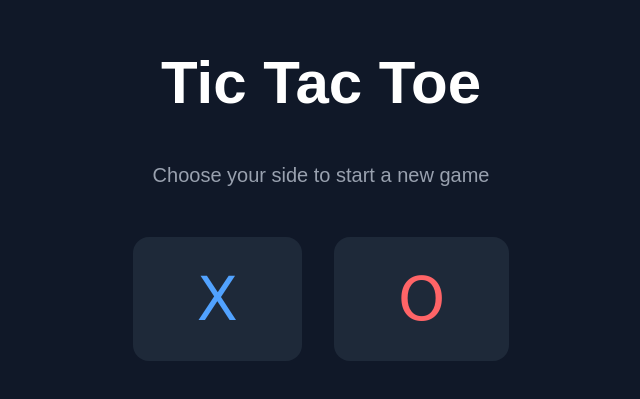
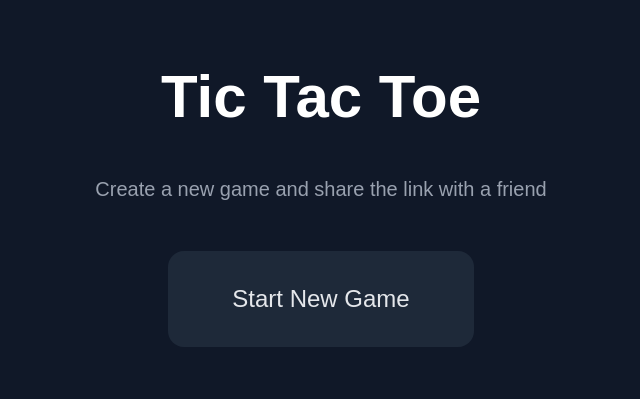
Before and after one commit to OpeOginni/tic-tac-toe, a Next.js app: page / in a window 1280 px wide. Shown: the part 193-592 px from the top of the page, without its empty margins (319-959 px from the left). Built offline with nearby package versions, Linux system fonts and the light colour scheme.

Commit message:
Updated Frontend

```diff
--- a/package.json
+++ b/package.json
@@ -7,7 +7,7 @@
     "build": "next build",
     "start": "next start",
     "lint": "next lint",
-    "server:dev": "tsx watch server/server.ts",
+    "server:dev": "bun run server/server.ts",
     "server:build": "tsc server/server.ts --outDir dist",
     "server:start": "node dist/server.js"
   },
--- a/src/app/page.tsx
+++ b/src/app/page.tsx
@@ -5,7 +5,7 @@ export default function Home() {
     <div className="flex flex-col items-center justify-center min-h-screen bg-gray-900">
       <div className="text-center">
         <h1 className="text-6xl font-bold mb-12 text-white">Tic Tac Toe</h1>
-        <p className="text-xl text-gray-400 mb-12">Choose your side to start a new game</p>
+        <p className="text-xl text-gray-400 mb-12">Create a new game and share the link with a friend</p>
         <GameStarter />
       </div>
     </div>
--- a/src/components/GameStarter.tsx
+++ b/src/components/GameStarter.tsx
@@ -12,7 +12,6 @@ export default function GameStarter() {
     try {
       // Generate a random room ID
       const roomId = Math.random().toString(36).substring(2, 8);
-      // Note: we're not passing the role parameter anymore since it's handled by the server
       router.push(`/game?room=${roomId}`);
     } finally {
       setIsLoading(false);
@@ -20,23 +19,12 @@ export default function GameStarter() {
   };
 
   return (
-    <div className="flex gap-8">
-      <button
-        onClick={() => startGame()}
-        className="px-16 py-8 text-6xl rounded-2xl bg-gray-800 text-blue-400 hover:bg-gray-700 transition-all hover:scale-105"
-        disabled={isLoading}
-        style={{ fontFamily: 'Comic Sans MS' }}
-      >
-        X
-      </button>
-      <button
-        onClick={() => startGame()}
-        className="px-16 py-8 text-6xl rounded-2xl bg-gray-800 text-red-400 hover:bg-gray-700 transition-all hover:scale-105"
-        disabled={isLoading}
-        style={{ fontFamily: 'Comic Sans MS' }}
-      >
-        O
-      </button>
-    </div>
+    <button
+      onClick={startGame}
+      className="px-16 py-8 text-2xl rounded-2xl bg-gray-800 text-gray-200 hover:bg-gray-700 transition-all hover:scale-105"
+      disabled={isLoading}
+    >
+      Start New Game
+    </button>
   );
 }
```
